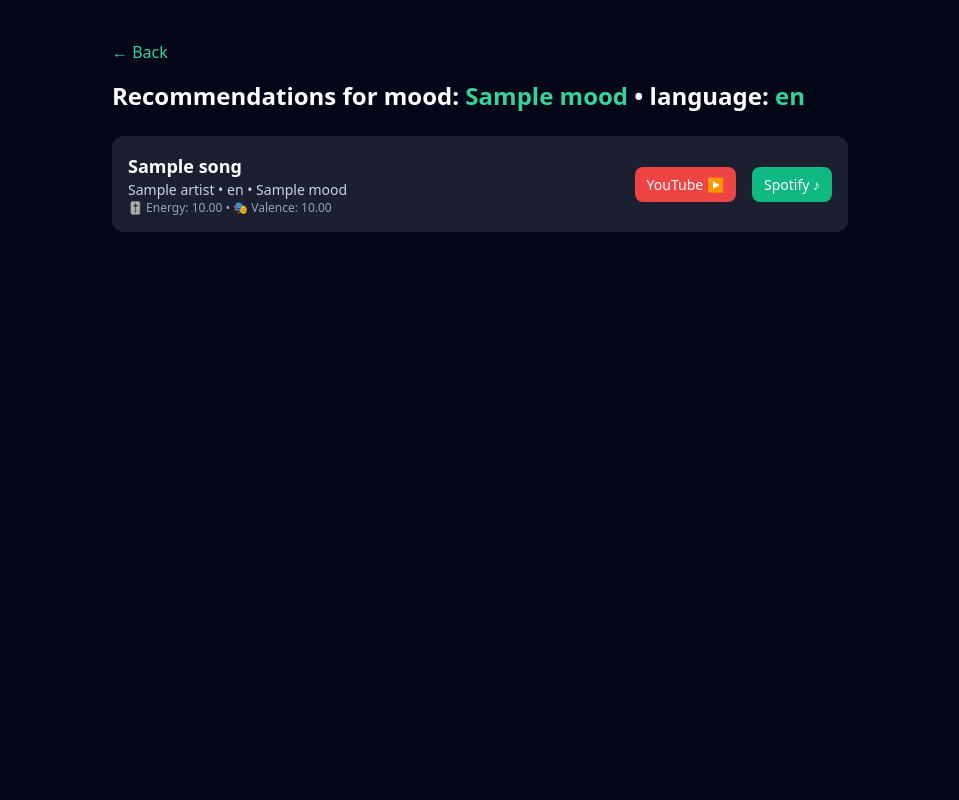
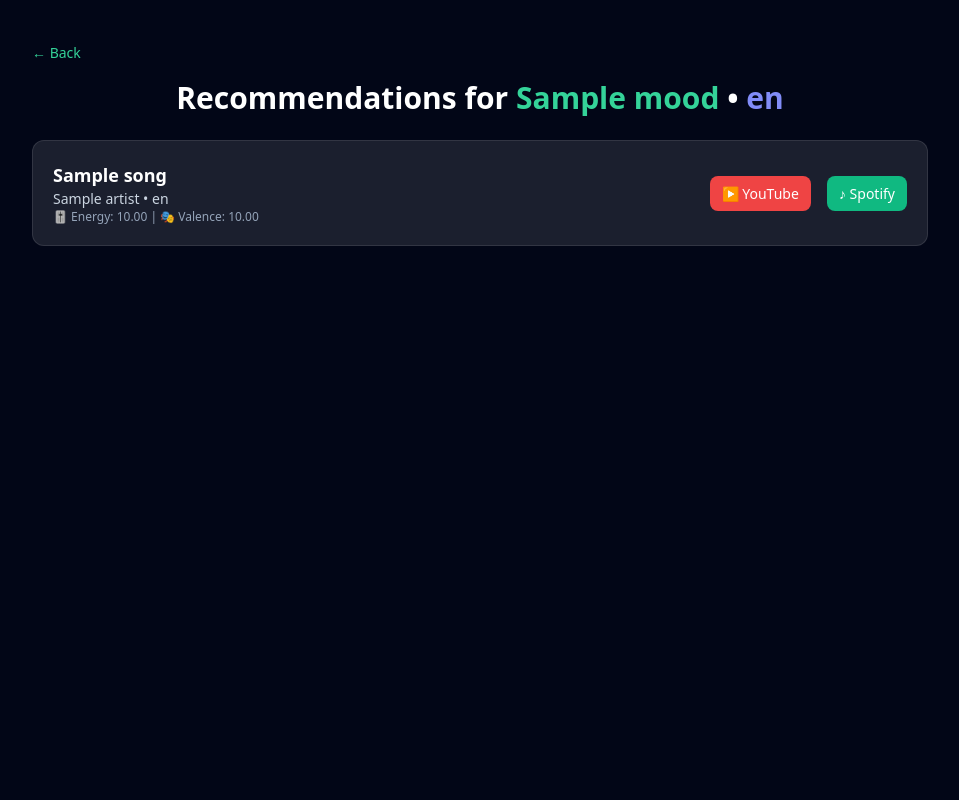
Before and after one commit to ABHIGH15/moodsync-app, a Flask app: template templates/results.html in a window 1280 px wide. Shown: the whole page, without its empty margins (160-1119 px from the left). Run offline with Flask 3, Linux system fonts and the light colour scheme; the template is opened without the code that fills it: most values are stand-ins (such as "Sample title", 1, 10 or a date in 2020); parts of the project's set-up code (start-up, migrations or seed data) failed here and were passed over; some libraries are stand-ins or nearby versions.

Commit message:
Update results.html

```diff
--- a/templates/results.html
+++ b/templates/results.html
@@ -1,32 +1,41 @@
 <!doctype html>
-<html>
+<html lang="en">
 <head>
   <meta charset="utf-8">
   <title>Results — MoodSync</title>
   <script src="https://cdn.tailwindcss.com"></script>
 </head>
-<body class="min-h-screen bg-slate-950 text-white">
-  <div class="max-w-3xl mx-auto py-10 px-4">
-    <a href="/" class="text-emerald-400 hover:underline">&larr; Back</a>
-    <h2 class="text-2xl font-bold mt-4">Recommendations for mood: <span class="text-emerald-400">{{ mood }}</span>
-      {% if language %} • language: <span class="text-emerald-400">{{ language }}</span>{% endif %}
+<body class="min-h-screen bg-slate-950 text-white flex flex-col items-center py-10 px-4">
+  <div class="max-w-4xl w-full">
+    <a href="/" class="text-emerald-400 hover:underline text-sm">&larr; Back</a>
+
+    <h2 class="text-3xl font-bold mt-4 mb-6 text-center">
+      Recommendations for
+      <span class="text-emerald-400">{{ mood }}</span>
+      {% if language %}
+        • <span class="text-indigo-400">{{ language }}</span>
+      {% endif %}
     </h2>
 
-    <ul class="mt-6 space-y-4">
+    {% if songs %}
+    <ul class="space-y-4">
       {% for s in songs %}
-      <li class="bg-white/10 p-4 rounded-xl flex items-center justify-between">
-        <div>
+      <li class="bg-white/10 p-5 rounded-xl flex flex-col md:flex-row md:items-center md:justify-between hover:bg-white/20 transition border border-white/10">
+        <div class="mb-2 md:mb-0">
           <div class="font-semibold text-lg">{{ s.name }}</div>
-          <div class="text-sm text-slate-300">{{ s.artist }} • {{ s.language }} • {{ s.mood }}</div>
-          <div class="text-xs text-slate-400">🎚️ Energy: {{ "%.2f"|format(s.energy) }} • 🎭 Valence: {{ "%.2f"|format(s.valence) }}</div>
+          <div class="text-sm text-slate-300">{{ s.artist }} • {{ s.language }}</div>
+          <div class="text-xs text-slate-400">🎚️ Energy: {{ "%.2f"|format(s.energy) }} | 🎭 Valence: {{ "%.2f"|format(s.valence) }}</div>
         </div>
         <div class="space-x-3">
-          <a href="{{ s.youtube }}" target="_blank" class="bg-red-500 hover:bg-red-600 px-3 py-2 rounded-lg text-sm">YouTube ▶</a>
-          <a href="{{ s.spotify }}" target="_blank" class="bg-emerald-500 hover:bg-emerald-600 px-3 py-2 rounded-lg text-sm">Spotify ♪</a>
+          <a href="{{ s.youtube }}" target="_blank" class="bg-red-500 hover:bg-red-600 px-3 py-2 rounded-lg text-sm">▶ YouTube</a>
+          <a href="{{ s.spotify }}" target="_blank" class="bg-emerald-500 hover:bg-emerald-600 px-3 py-2 rounded-lg text-sm">♪ Spotify</a>
         </div>
       </li>
       {% endfor %}
     </ul>
+    {% else %}
+      <p class="text-center text-slate-400 text-lg mt-8">😔 No recommendations found. Try another mood!</p>
+    {% endif %}
   </div>
 </body>
 </html>
```
